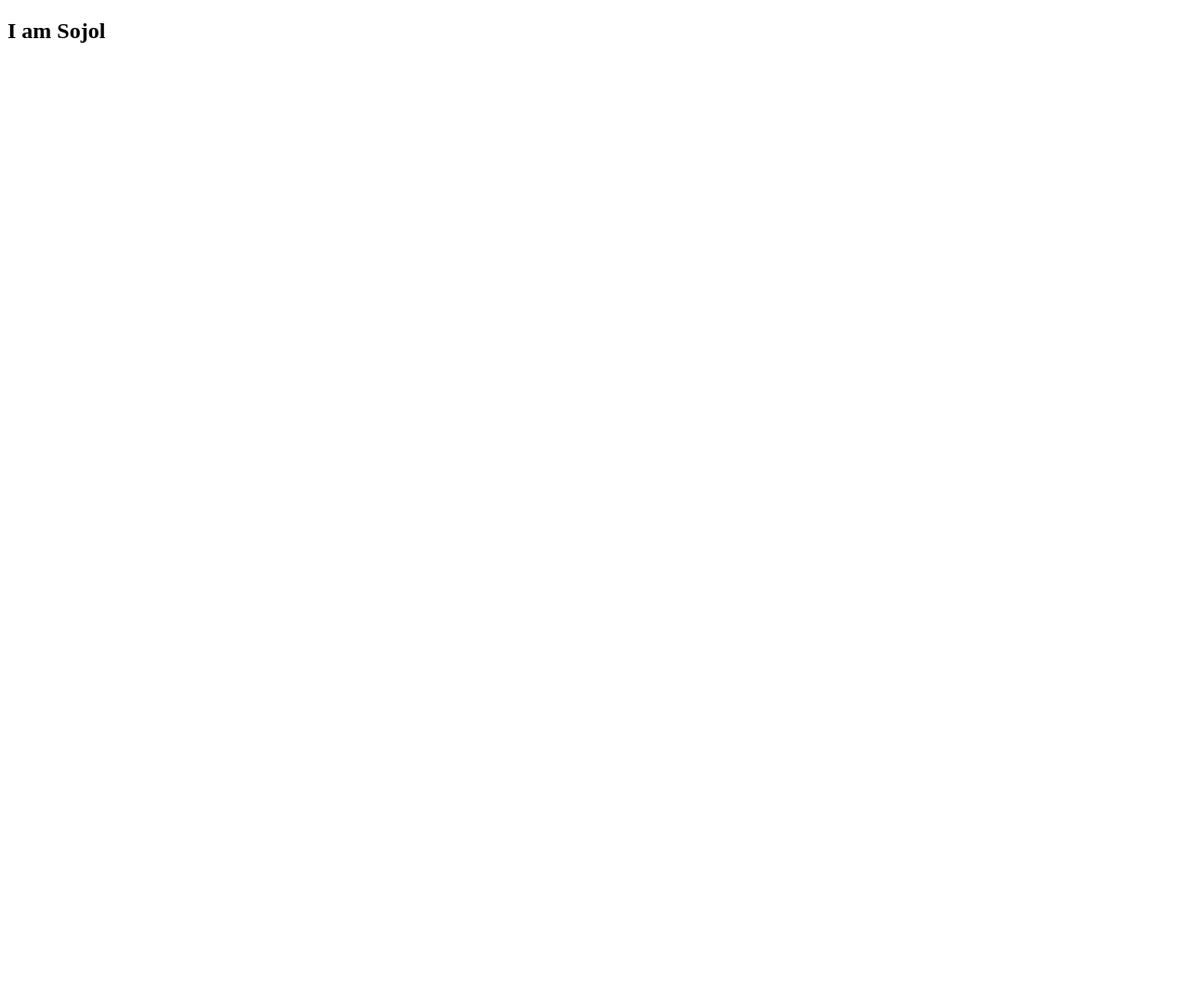
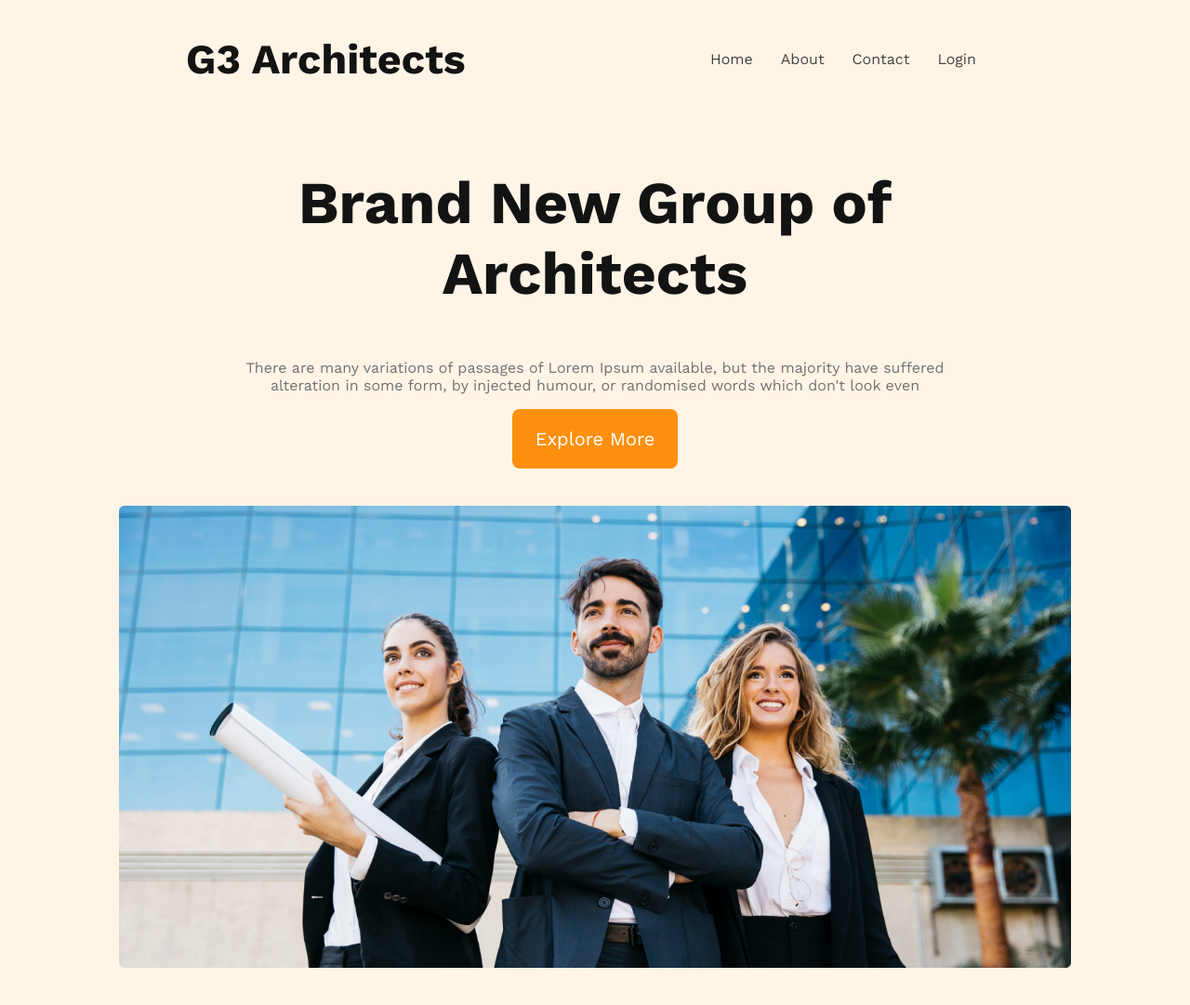
Before and after one commit to Developer-Sojol/Architects-website, a plain HTML site: page index.html in a window 1280 px wide. Shown: the whole page at 93% size. Before the commit the page ends 800 px from the top, so only its background shows below. Drawn offline with nearby package versions, Linux system fonts and the light colour scheme.

Commit message:
Header Added

```diff
--- a/Styles/architects.css
+++ b/Styles/architects.css
@@ -0,0 +1,100 @@
+*{
+  font-family: "Work Sans", sans-serif;
+}
+body{
+   margin: 0 auto;
+}
+header{
+   background-color:rgba(255, 144, 14, 0.10) ;
+}
+.header-title{
+   font-size: 2.8rem;
+   font-weight: 700;
+   color: #131313;
+}
+nav{
+   display: flex;
+   justify-content: space-between;
+   padding: 0px 200px;
+   align-items: center;
+}
+nav > ul{
+   display: flex;
+}
+nav ul li{
+   list-style: none;
+}
+ul li a{
+   text-decoration: none;
+   margin-right: 30px;
+   color: #424242;
+   font-size: 1rem;
+
+}
+.banner{
+
+}
+.banner-text{
+   text-align: center;
+}
+
+.banner-text h1{
+   font-size: 4rem;
+   font-weight: 700;
+   color: #131313;
+}
+.banner-text p {
+   color: #727272;
+}
+.btn-primary{
+    border-radius: 8px;
+    color: #FFF;
+    font-size: 1.25rem;
+    background: #FF900E;
+    padding: 20px 25px;
+    color: #FFF;
+    cursor: pointer;
+    border: 0;
+    margin-bottom: 40px;
+}
+
+.banner-img{
+   display: block;
+   margin-left: auto;
+   margin-right: auto;
+   width: 80%;
+   padding-bottom: 40px;
+}
+
+
+
+/* Responsive Css */
+@media screen and (max-width:576px) {
+   nav {
+      padding: 0 30px;
+      flex-direction: column;
+      margin-bottom: 0;
+   }
+   .header-title{
+      margin-bottom: 0px;
+
+   }
+   .banner-text h1{
+      font-size: 2rem;
+   }
+   .banner-img{
+      width: 90%;
+   }
+}
+
+/* Medium responsive css */
+@media screen and (min-width:576px) and (max-width:960px) {
+   nav {
+      padding:30px;
+      flex-direction: column;
+      margin-bottom: 0;
+   }
+   .banner-text h1{
+      font-size: 2.5rem;
+   }
+}
--- a/index.html
+++ b/index.html
@@ -4,13 +4,30 @@
    <meta charset="UTF-8">
    <meta name="viewport" content="width=device-width, initial-scale=1.0">
    <title>The Architects</title>
+   <link rel="preconnect" href="https://fonts.googleapis.com">
+   <link rel="preconnect" href="https://fonts.gstatic.com" crossorigin>
+   <link href="https://fonts.googleapis.com/css2?family=Work+Sans:wght@100..900&display=swap" rel="stylesheet">
    <link rel="stylesheet" href="./Styles/architects.css">
 </head>
 <body>
    <header>
-     <h2>I am Sojol
-
-     </h2>
+      <nav>
+         <h2 class="header-title">G3 Architects</h2>
+         <ul>
+            <li><a href="">Home</a></li>
+            <li><a href="">About</a></li>
+            <li><a href="">Contact</a></li>
+            <li><a href="">Login</a></li>
+         </ul>
+      </nav>
+      <section class="banner">
+         <div class="banner-text">
+            <h1>Brand New Group of <br>Architects</h1>
+             <p>There are many variations of passages of Lorem Ipsum available, but the majority have suffered <br>       alteration in some form, by injected humour, or randomised words which don't look even</p>
+         <button class="btn-primary">Explore More</button>
+         </div>
+         <img class="banner-img" src="./images/banner.png" alt="">
+      </section>
    </header>
    <main>
 
```
